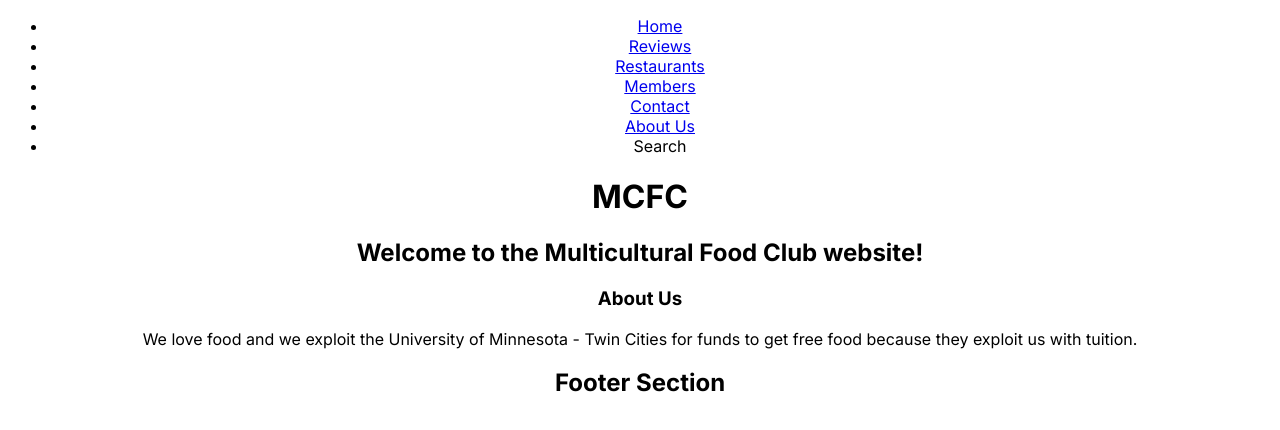
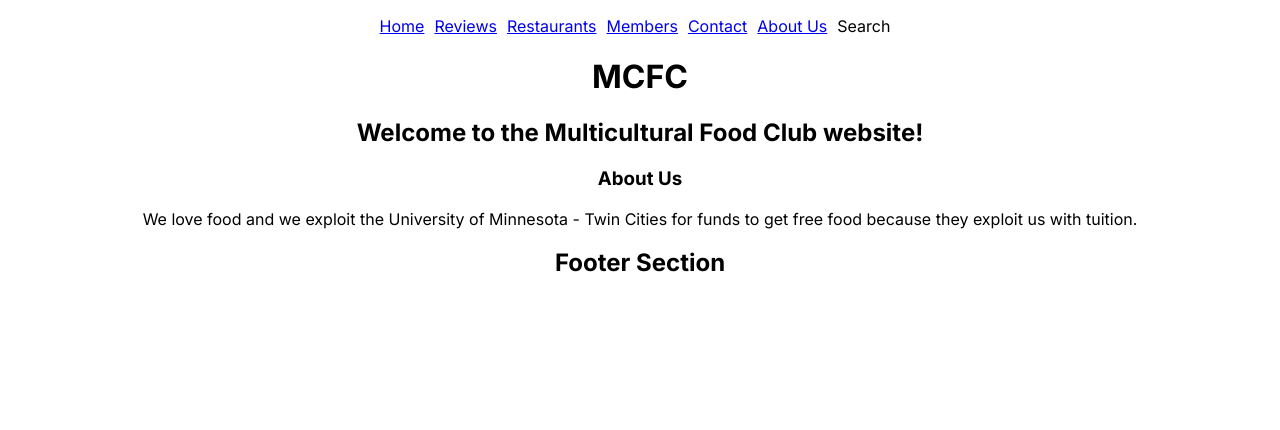
Before and after one commit to CorinaNC/mcfc, a Next.js app in the folder multicultural-food-club/: page / in a window 1280 px wide. Shown: the top 430 px of the page. Built offline with nearby package versions, Linux system fonts and the light colour scheme.

Commit message:
Update globals.css

```diff
--- a/multicultural-food-club/app/globals.css
+++ b/multicultural-food-club/app/globals.css
@@ -2,3 +2,13 @@
     font-family: Arial, Helvetica, sans-serif;
     text-align: center;
 }
+
+ul {
+list-style-type: none; /* Remove the default list bullet point */
+padding: 0; /* Remove any default padding or margin */
+}
+
+li {
+display: inline; /* Display list items inline */
+margin-right: 10px; /* Add some space between list items using margin-right */
+}
```
